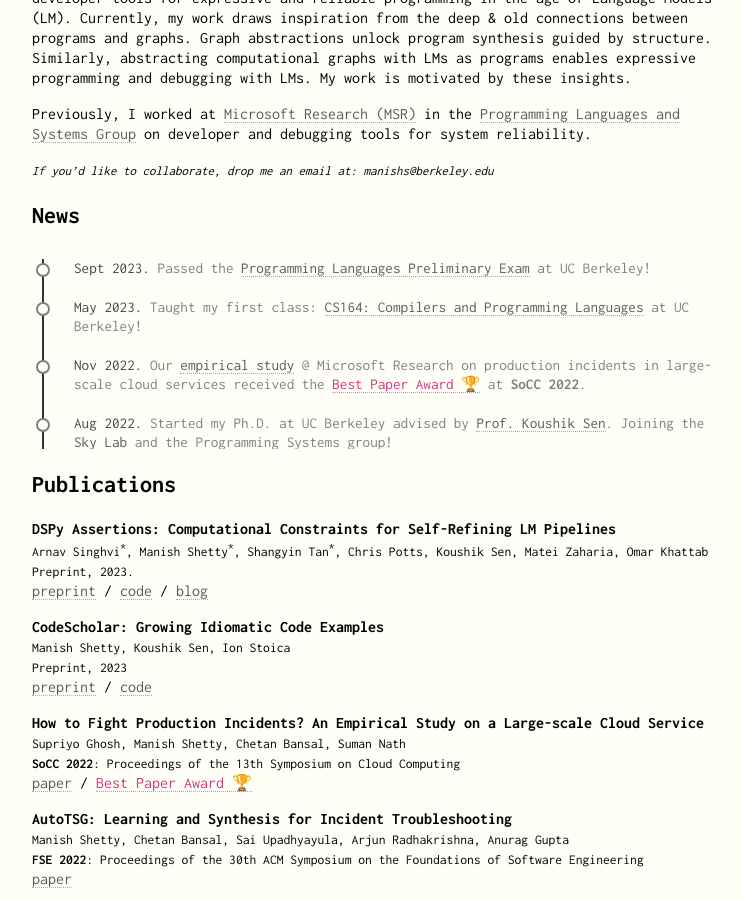
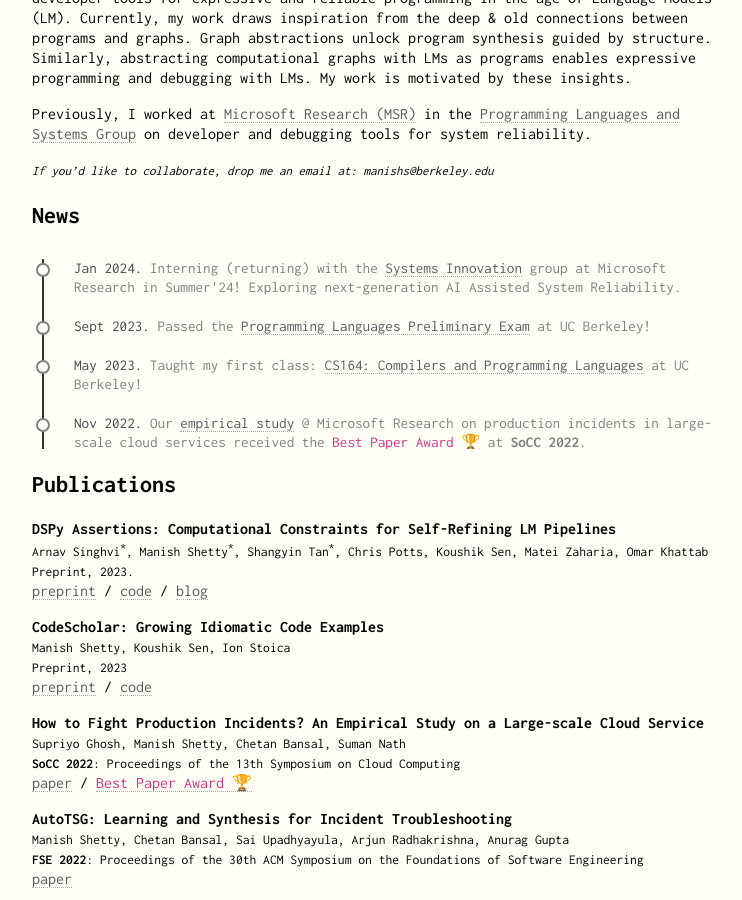
Before and after one commit to manishshettym/manishshettym.github.io, a Jekyll site: the page built from index.md, in a window 1280 px wide and 900 px high, scrolled down 342 px. Shown: the whole window, without its empty margins (258-1000 px from the left). Built offline with Jekyll 4.4.1, drawn with Linux system fonts in a browser that asks for light colours.

Commit message:
news update

```diff
--- a/index.md
+++ b/index.md
@@ -22,13 +22,13 @@
 ## News
 
 <div class="timeline">
-<!-- <div class="card">
+  <div class="outer">
+    <div class="card">
       <div class="info">
-        <span><span class="title">Oct 2023. </span>
-        Submitted a paper to <b>OOPSLA 2024</b> on synthesizing API usage examples that are more representative/idiomatic than ChatGPT generated code!</span>
+        <span><span class="title">Jan 2024. </span>
+        Interning (returning) with the <a href="https://www.microsoft.com/en-us/research/group/systems-innovation/">Systems Innovation</a> group at Microsoft Research in Summer'24! Exploring next-generation AI Assisted System Reliability.</span>
       </div>
-  </div> -->
-  <div class="outer">
+    </div>
     <div class="card">
       <div class="info">
         <span><span class="title">Sept 2023. </span>
```
